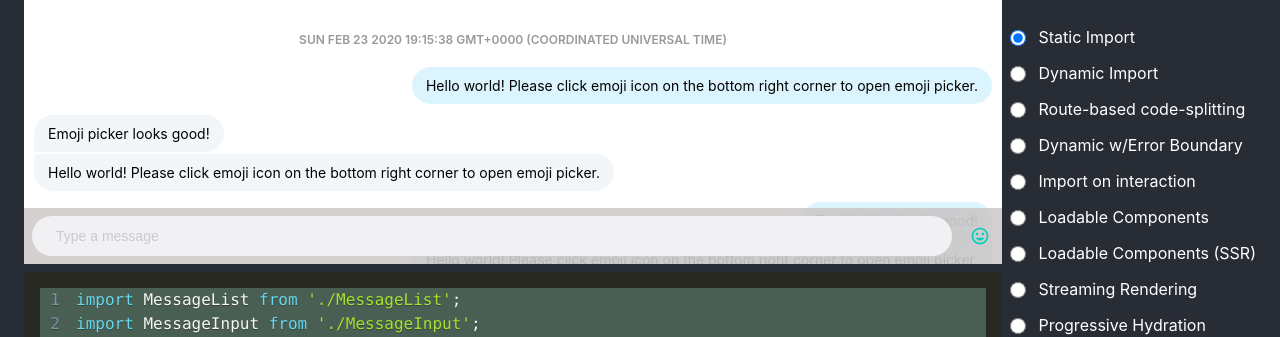
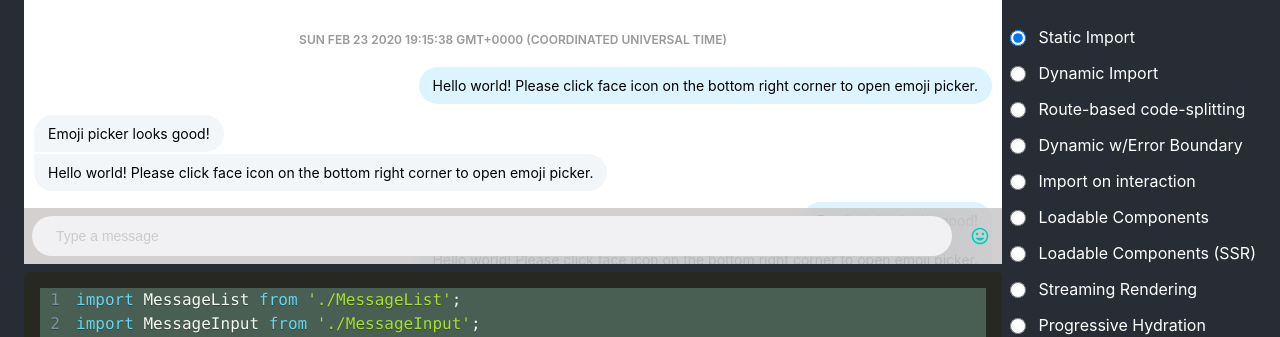
Before and after one commit to anton-karlovskiy/loading-patterns-tool, a React (Create React App) app: page / in a window 1280 px wide. Shown: the part 129-466 px from the top of the page. Built offline with nearby package versions, Linux system fonts and the light colour scheme.

Commit message:
chore: updated message

```diff
--- a/src/components/PreviewArea/MessageList/index.js
+++ b/src/components/PreviewArea/MessageList/index.js
@@ -12,7 +12,7 @@ const getTempMessages = () => {
     {
       id: 1,
       author: 'apple',
-      message: 'Hello world! Please click emoji icon on the bottom right corner to open emoji picker.',
+      message: 'Hello world! Please click face icon on the bottom right corner to open emoji picker.',
       timestamp: new Date().getTime()
     },
     {
@@ -24,7 +24,7 @@ const getTempMessages = () => {
     {
       id: 3,
       author: 'orange',
-      message: 'Hello world! Please click emoji icon on the bottom right corner to open emoji picker.',
+      message: 'Hello world! Please click face icon on the bottom right corner to open emoji picker.',
       timestamp: new Date().getTime()
     },
     {
@@ -36,7 +36,7 @@ const getTempMessages = () => {
     {
       id: 5,
       author: 'apple',
-      message: 'Hello world! Please click emoji icon on the bottom right corner to open emoji picker.',
+      message: 'Hello world! Please click face icon on the bottom right corner to open emoji picker.',
       timestamp: new Date().getTime()
     },
     {
@@ -48,7 +48,7 @@ const getTempMessages = () => {
     {
       id: 7,
       author: 'orange',
-      message: 'Hello world! Please click emoji icon on the bottom right corner to open emoji picker.',
+      message: 'Hello world! Please click face icon on the bottom right corner to open emoji picker.',
       timestamp: new Date().getTime()
     },
     {
@@ -60,7 +60,7 @@ const getTempMessages = () => {
     {
       id: 9,
       author: 'apple',
-      message: 'Hello world! Please click emoji icon on the bottom right corner to open emoji picker.',
+      message: 'Hello world! Please click face icon on the bottom right corner to open emoji picker.',
       timestamp: new Date().getTime()
     },
     {
```
